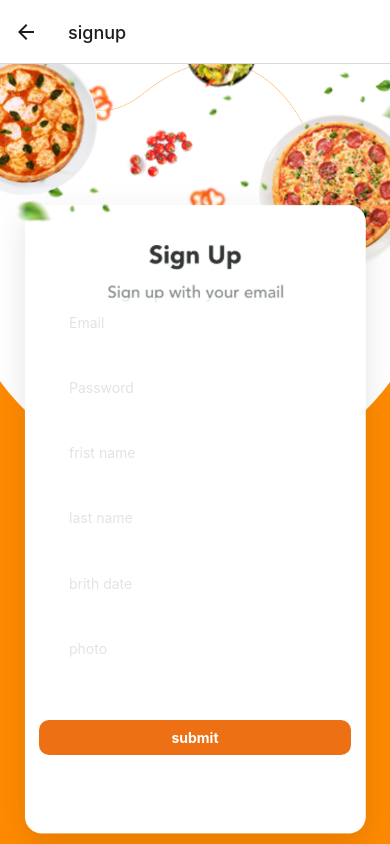
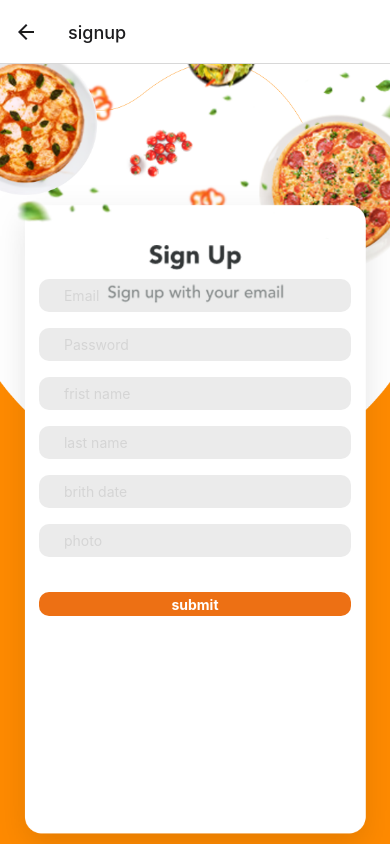
Before and after one commit to salahsaed5/Pizza-App, a React Native app in the folder Food_proj/: screen /signup in a window 390 px wide. Built offline with nearby package versions, Linux system fonts and the light colour scheme.

Commit message:
add firebase and login and signup with password and email and forgot password firebase

```diff
--- a/Food_proj/components/ForgetPassword.js
+++ b/Food_proj/components/ForgetPassword.js
@@ -1,18 +1,29 @@
 import { StatusBar } from 'expo-status-bar';
 import React, { useState } from "react";
 import { StyleSheet, Text, View, TextInput, ImageBackground, TouchableOpacity, useWindowDimensions, Button } from 'react-native';
-import { SafeAreaView } from 'react-native';
-import CustomButton from '../compo/CustomButton';
-import Custominput from '../compo/CustomButton';
 import ForgotPassword from '../assets/ForgetPassword.png';
+import { sendPasswordResetEmail } from "firebase/auth";
+import { auth } from '../firebase/firebase';
 
 export default function ForgetPassword({ navigation }) {
 
-const [Email,setEmail]=useState('');
-const handleForgetPassword= ()=>{
-    console.log("done")
+    const [Email, setEmail] = useState('');
+    const handleForgetPassword = () => {
+        sendPasswordResetEmail(auth, Email)
+            .then(() => {
+                // Password reset email sent!
+                // ..
+                alert("reset Password sent!")
+            })
+            .catch((error) => {
+                const errorCode = error.code;
+                const errorMessage = error.message;
+                // ..
+                alert("Wrong!")
+            });
+
     };
-const hhandleForgetPassword= ()=>{
+    const hhandleForgetPassword = () => {
         console.log("done")
         navigation.navigate('Login');
 
@@ -35,10 +46,10 @@ return (
                     />
 
 
-                </View> }
+                </View>}
 
                 <View style={styles.BtnView}>
-                        <TouchableOpacity style={styles.BotnView}  onPress={handleForgetPassword}>
+                    <TouchableOpacity style={styles.BotnView} onPress={handleForgetPassword}>
                         <Text style={styles.text}>Send Link</Text>
                     </TouchableOpacity>
                 </View>
@@ -130,7 +141,7 @@ const styles = StyleSheet.create({
         marginLeft: 100,
         paddingLeft: 125,
     },
-    btn:{
+    btn: {
         padding: 20,
         marginVertical: -80,
         alignItems: "center",
--- a/Food_proj/components/Login.js
+++ b/Food_proj/components/Login.js
@@ -1,11 +1,49 @@
 import React, { useState } from "react";
 import { StyleSheet, Text, View, TextInput, ImageBackground, TouchableOpacity, useWindowDimensions } from 'react-native';
+import { signInWithEmailAndPassword, signInWithPopup } from "firebase/auth";
+import { auth, provider } from "../firebase/firebase";
 
 
 export default function Login({ navigation }) {
     const [email, setEmail] = useState('');
     const [password, setPassword] = useState('');
 
+    const hundlelogin = () => {
+        signInWithEmailAndPassword(auth, email, password)
+            .then((userCredential) => {
+                const user = userCredential.user;
+                // navigation.navigate('Home');
+                alert('Login done');
+            })
+            .catch((error) => {
+                const errorCode = error.code;
+                const errorMessage = error.message;
+                alert('Not valid email or password');
+            });
+    }
+    function hundelgoogle() {
+        signInWithPopup(auth, provider)
+            .then((result) => {
+                // This gives you a Google Access Token. You can use it to access the Google API.
+                // const credential = GoogleAuthProvider.credentialFromResult(result);
+                // const token = credential.accessToken;
+                // The signed-in user info.
+                const user = result.user;
+                // IdP data available using getAdditionalUserInfo(result)
+                // ...
+                alert(user.displayName);
+            }).catch((error) => {
+                // Handle Errors here.
+                const errorCode = error.code;
+                const errorMessage = error.message;
+                // The email of the user's account used.
+                const email = error.customData.email;
+                // The AuthCredential type that was used.
+                const credential = GoogleAuthProvider.credentialFromError(error);
+                // ...
+            });
+
+    }
 
     const { height } = useWindowDimensions();
     const image = require("../assets/Signinwithoutbutton.png");
@@ -41,19 +79,19 @@ export default function Login({ navigation }) {
 
 
                     <View style={styles.BtnView}>
-                        <TouchableOpacity style={styles.loginBtn}  >
+                        <TouchableOpacity style={styles.loginBtn} onPress={hundlelogin} >
                             <Text style={styles.loginText}>Login</Text>
                         </TouchableOpacity>
                         <View style={styles.GoogleView}>
                             <TouchableOpacity style={styles.FacebookBtn}  >
                                 <Text style={styles.loginText}>Facebook</Text>
                             </TouchableOpacity>
-                            <TouchableOpacity style={styles.GoogleBtn}  >
+                            <TouchableOpacity style={styles.GoogleBtn} onPress={hundelgoogle}>
                                 <Text style={styles.loginText}>Google</Text>
                             </TouchableOpacity>
                         </View>
                         <View style={styles.CreateBtn}>
-                            <TouchableOpacity  onPress={() => navigation.navigate('signup')} >
+                            <TouchableOpacity onPress={() => navigation.navigate('signup')} >
                                 <Text style={[styles.loginText, { color: "black" }]}>Create an account</Text>
                             </TouchableOpacity>
                         </View>
--- a/Food_proj/components/signup.js
+++ b/Food_proj/components/signup.js
@@ -1,6 +1,7 @@
 import React, { useState } from "react";
 import { StyleSheet, Text, View, TextInput, ImageBackground, TouchableOpacity, useWindowDimensions } from 'react-native';
-
+import { createUserWithEmailAndPassword } from "firebase/auth";
+import auth from "../firebase/firebase";
 
 export default function Login({ navigation }) {
     const [email, setEmail] = useState('');
@@ -11,10 +12,23 @@ export default function Login({ navigation }) {
     const [birthdate, setbrithdate] = useState('');
     const [photo, setphoto] = useState('');
 
-
+    const hundleregeister = () => {
+        createUserWithEmailAndPassword(auth, email, password)
+            .then((userCredential) => {
+                // Signed in
+                const user = userCredential.user;
+                alert('SignUp done');
+                // ...
+            })
+            .catch((error) => {
+                const errorCode = error.code;
+                const errorMessage = error.message;
+                // ..
+            });
+    }
 
     const { height } = useWindowDimensions();
-    const image =require("../assets/SignUp.png");
+    const image = require("../assets/SignUp.png");
     return (
         <View style={styles.container}>
             <ImageBackground source={image} style={styles.Background}>
@@ -67,7 +81,7 @@ export default function Login({ navigation }) {
                     </View>
                     <View style={styles.inputView2}>
                         <TextInput
-                        style={styles.TextInput}
+                            style={[styles.TextInput, { color: "black" }]}
                             placeholder="photo"
                             value={photo}
                             placeholderTextColor="#ababab55"
@@ -75,12 +89,9 @@ export default function Login({ navigation }) {
                         />
                     </View>
 
-                <TouchableOpacity style={styles.loginBtn}   >
+                    <TouchableOpacity style={styles.loginBtn} onPress={hundleregeister}   >
                         <Text style={styles.loginText}>submit</Text>
                     </TouchableOpacity>
-
-
-
 
                 </View>
             </ImageBackground>
@@ -106,36 +117,30 @@ const styles = StyleSheet.create({
         width: '100%',
     },
     inputView: {
-        backgroundColor: '#fffc',
-
-        borderColor:'black',
-        borderRadius: 100,
+        backgroundColor: '#85858629',
+        borderRadius: 10,
         width: '80%',
-        height:'7%',
-        marginTop:'60%',
+        height: '7%',
+        marginTop: '55%',
         marginBottom: "4%",
 
     },
     inputView2: {
-        backgroundColor: '#fffc',
+        backgroundColor: '#85858629',
         borderRadius: 10,
         width: '80%',
-        height:'7%',
+        height: '7%',
         marginBottom: '4%',
 
     },
     TextInput: {
-        height: 50,
-        padding: 10,
-        marginLeft: 20,
+        height: "100%",
+        marginLeft: "8%",
 
     },
-
-
-
     loginBtn: {
         width: "80%",
-        marginTop: '8%',
+        marginTop: '5%',
         marginBottom: '8%',
         borderRadius: 10,
         height: '5%',
--- /dev/null
+++ b/Food_proj/firebase/firebase.js
@@ -0,0 +1,21 @@
+// Import the functions you need from the SDKs you need
+import { initializeApp } from "firebase/app";
+import { getAuth, GoogleAuthProvider } from "firebase/auth";
+
+// TODO: Add SDKs for Firebase products that you want to use
+// https://firebase.google.com/docs/web/setup#available-libraries
+
+// Your web app's Firebase configuration
+const firebaseConfig = {
+    apiKey: "AIzaSyBaKDV75-uA-h9LJRonUbO6MckqZu7ywQE",
+    authDomain: "foodproj-97360.firebaseapp.com",
+    projectId: "foodproj-97360",
+    storageBucket: "foodproj-97360.appspot.com",
+    messagingSenderId: "92426773204",
+    appId: "1:92426773204:web:5d0318668cee7ed0ccd141"
+};
+// Initialize Firebase
+const app = initializeApp(firebaseConfig);
+
+export const auth = getAuth(app);
+export const provider = new GoogleAuthProvider(app);
```
Lines whose indentation alone changed are shown as unchanged.
